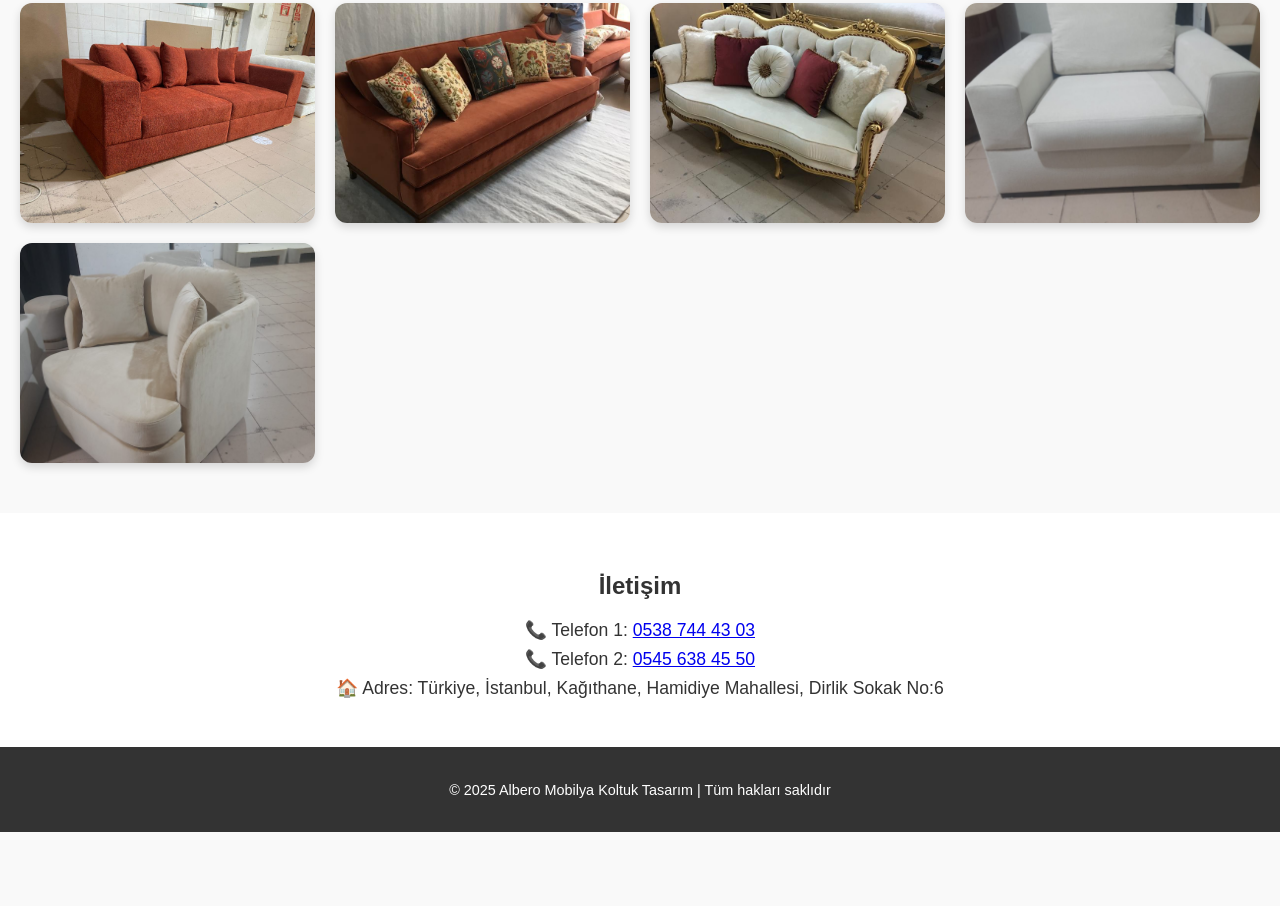
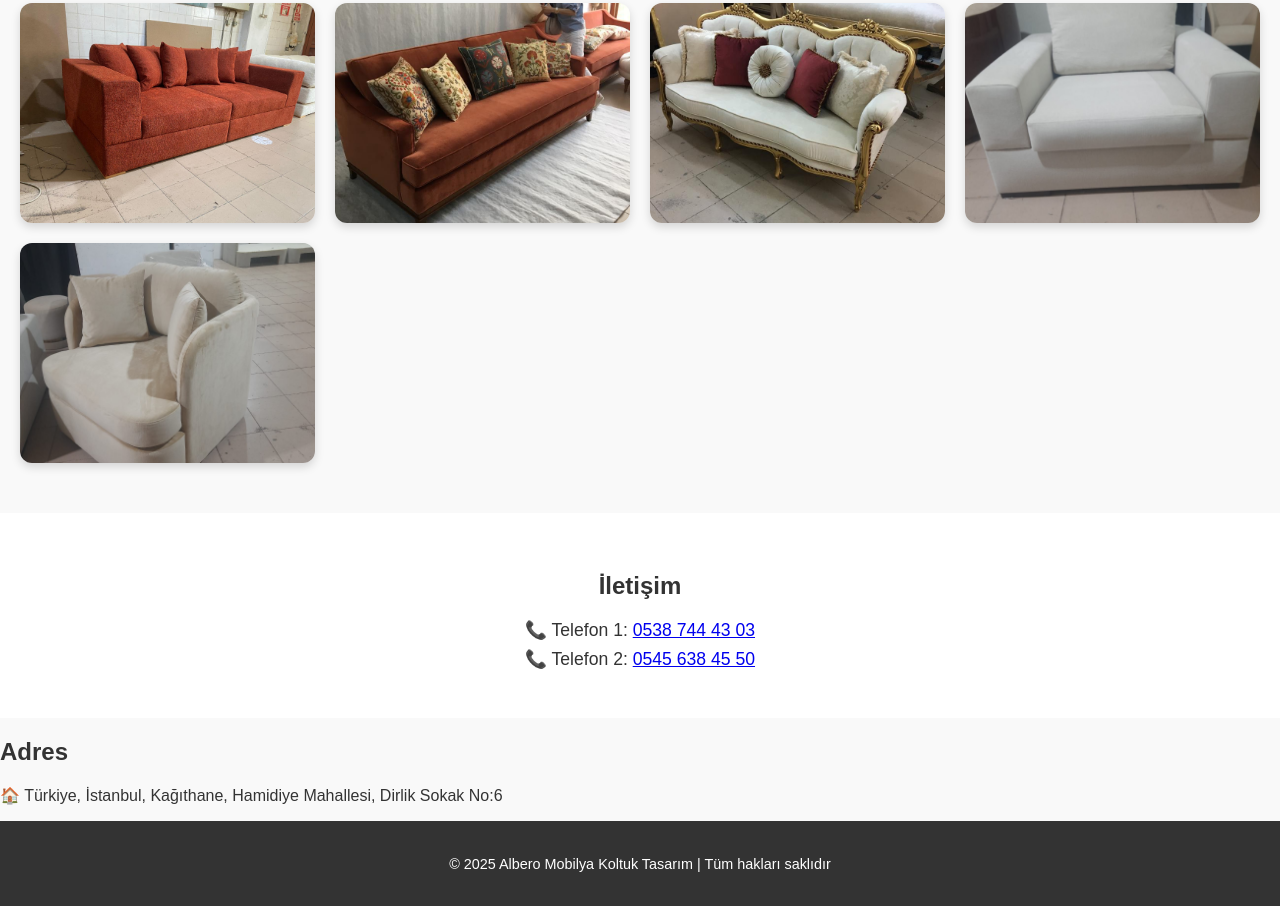
Before and after one commit to alberomobilya34/AlberoMobilya, a plain HTML site: page index.html in a window 1280 px wide. Shown: the part 1079-1985 px from the top of the page. Before the commit the page ends 1911 px from the top, so only its background shows below. Drawn offline with Linux system fonts and the light colour scheme; a script that the page names is missing.

Commit message:
ufak güncelleme 1

```diff
--- a/index.html
+++ b/index.html
@@ -14,6 +14,7 @@
     <ul class="menu">
       <li><a href="#galeri">Çalışmalarımız</a></li>
       <li><a href="#iletisim">İletişim</a></li>
+      <li><a href="#adres">Adres</a></li>
     </ul>
   </nav>
 
@@ -55,7 +56,12 @@
     <h2>İletişim</h2>
     <p>📞 Telefon 1: <a href="tel:+905387444303">0538 744 43 03</a></p>
     <p>📞 Telefon 2: <a href="tel:+905456384550">0545 638 45 50</a></p>
-    <p>🏠 Adres: Türkiye, İstanbul, Kağıthane, Hamidiye Mahallesi, Dirlik Sokak No:6</p>
+  </section>
+
+  <!-- Adres -->
+  <section id="adres" class="adres">
+    <h2>Adres</h2>
+    <p>🏠 Türkiye, İstanbul, Kağıthane, Hamidiye Mahallesi, Dirlik Sokak No:6</p>
   </section>
 
   <!-- Footer -->
```
